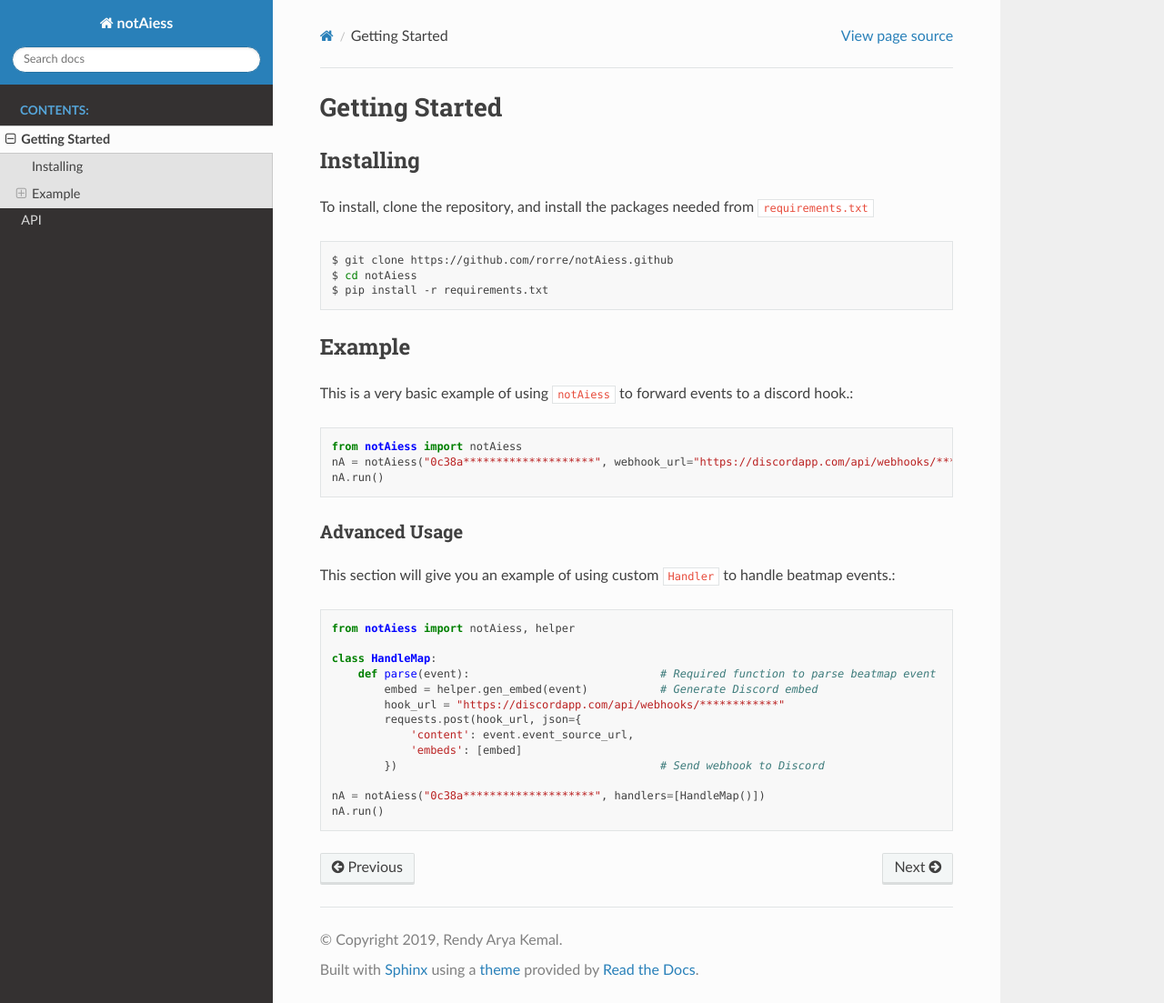
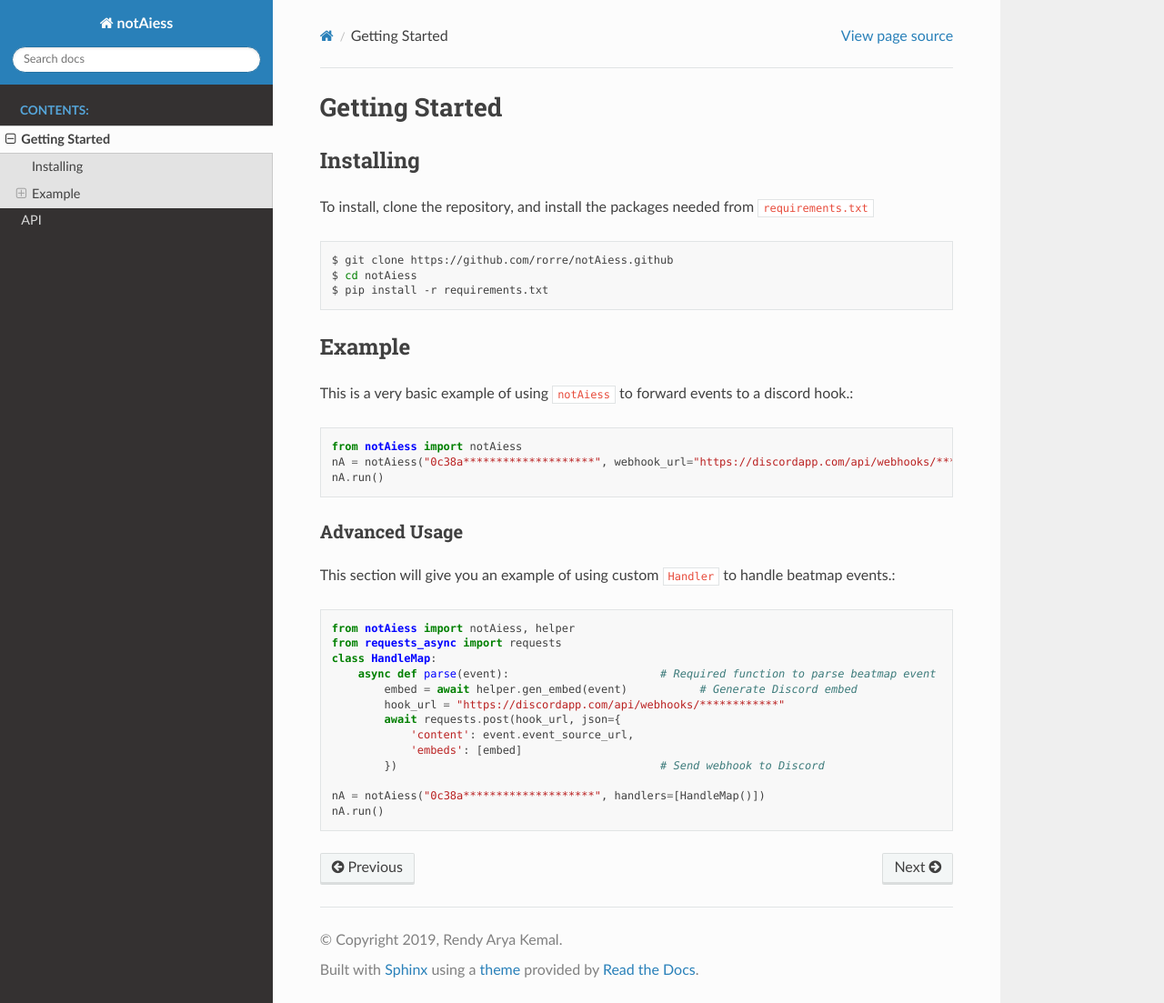
Before and after one commit to rorre/Phillip, a Sphinx documentation site: the page built from docs/source/getstarted.rst, in a window 1280 px wide and 1103 px high. Shown: the whole window at 91% size. Built offline with Sphinx 7.4.7 and the Read the Docs theme 2.0.0, drawn with Linux system fonts in a browser that asks for light colours.

Commit message:
Update documentation file

```diff
--- a/docs/source/api.rst
+++ b/docs/source/api.rst
@@ -23,6 +23,9 @@ Event
 .. autoclass:: notAiess.classes.eventBase
    :members: _get_map
 
+.. autoclass:: notAiess.classes.Source
+   :members:
+
 osu! class
 ----------
 
--- a/docs/source/getstarted.rst
+++ b/docs/source/getstarted.rst
@@ -26,12 +26,12 @@ Advanced Usage
 This section will give you an example of using custom ``Handler`` to handle beatmap events.::
 
     from notAiess import notAiess, helper
-
+    from requests_async import requests
     class HandleMap:
-        def parse(event):                             # Required function to parse beatmap event
-            embed = helper.gen_embed(event)           # Generate Discord embed
+        async def parse(event):                       # Required function to parse beatmap event
+            embed = await helper.gen_embed(event)           # Generate Discord embed
             hook_url = "https://discordapp.com/api/webhooks/************"
-            requests.post(hook_url, json={
+            await requests.post(hook_url, json={
                 'content': event.event_source_url,
                 'embeds': [embed]
             })                                        # Send webhook to Discord
```
